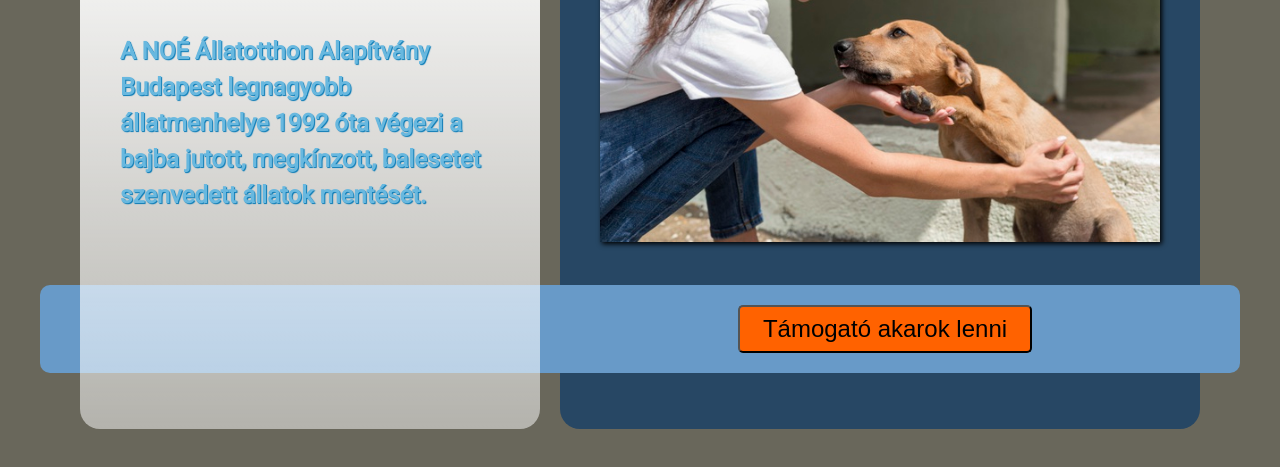
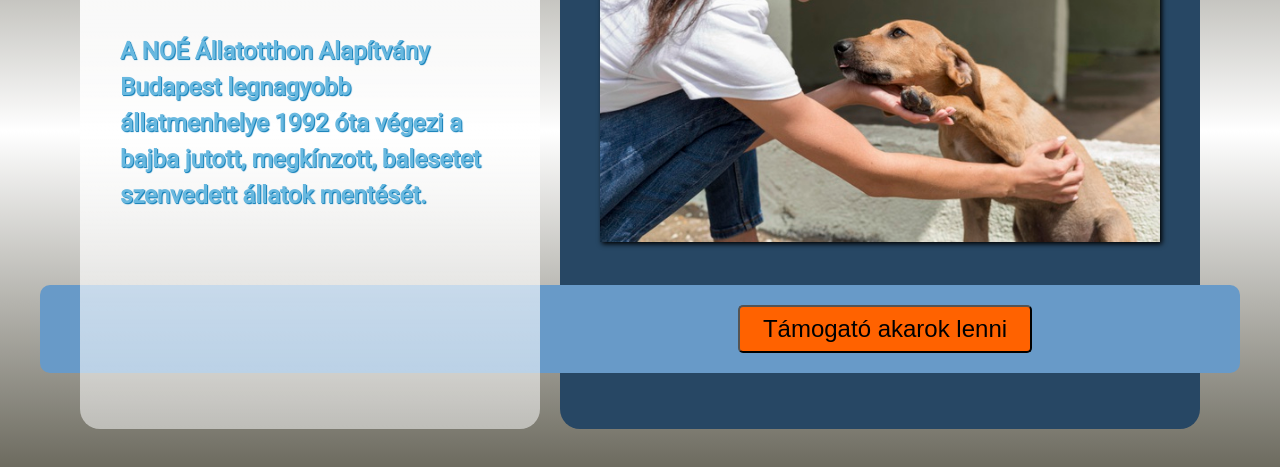
Before and after one commit to TamasKrisztian/TamasKrisztian.github.io, a plain HTML site: page html/index.html in a window 1280 px wide. Shown: the part 213-680 px from the top of the page. Drawn offline with nearby package versions, Linux system fonts and the light colour scheme.

Commit message:
Add background gradient

```diff
--- a/css/style.scss
+++ b/css/style.scss
@@ -12,7 +12,18 @@ body {
     font-family: "Open Sans", sans-serif;
   }
   font-size: 100%;
-  background-color: $weird-dark-gray;
+  //background-color: $weird-dark-gray;
+  background-image: linear-gradient(
+    to bottom,
+    rgba($color: $weird-dark-gray, $alpha: 1),
+    rgba($color: #fff, $alpha: 1),
+    rgba($color: $weird-dark-gray, $alpha: 1),
+    rgba($color: #fff, $alpha: 1),
+    rgba($color: $weird-dark-gray, $alpha: 1),
+    rgba($color: #fff, $alpha: 1),
+    rgba($color: $weird-dark-gray, $alpha: 1),
+    rgba($color: #fff, $alpha: 1)
+  );
 
   /*for testing*/
   height: 300vh;
```
Also changed, not shown: css/style.css.
